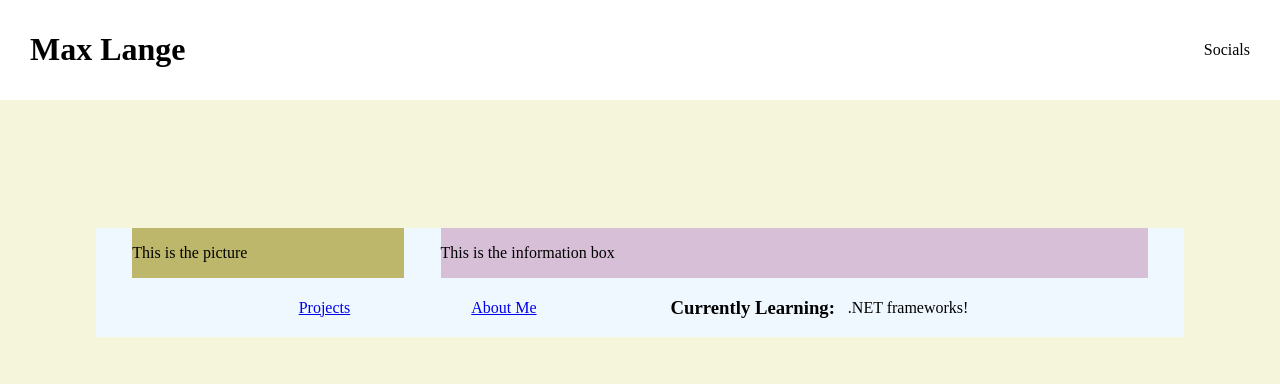
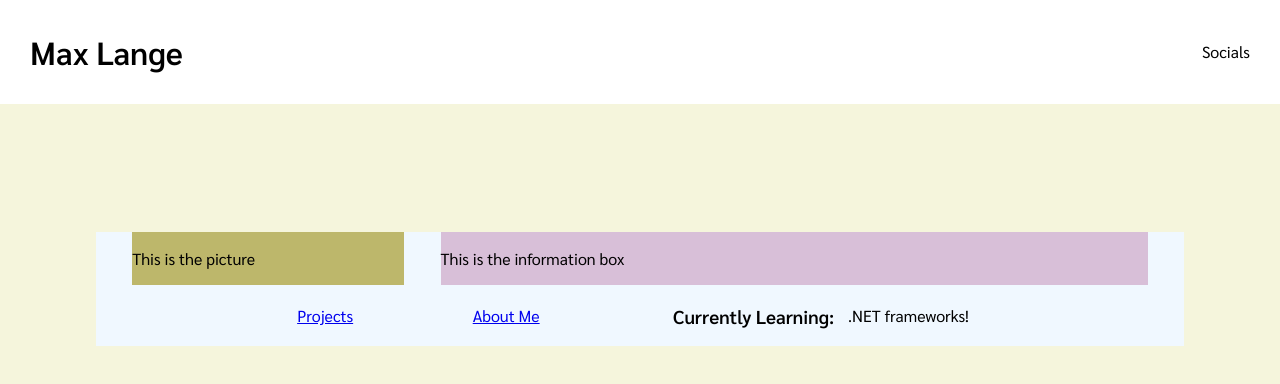
Before and after one commit to Abekomon/personal-site, a React (Vite) app: page / in a window 1280 px wide. Shown: the top 384 px of the page. Built offline with nearby package versions, Linux system fonts and the light colour scheme.

Commit message:
Add font from google font api

```diff
--- a/src/index.css
+++ b/src/index.css
@@ -1,5 +1,8 @@
+@import url('https://fonts.googleapis.com/css2?family=Sarabun:wght@300;400;600&display=swap');
+
 * {
   box-sizing: border-box;
+  font-family: 'Sarabun', sans-serif;
 }
 
 body {
```
